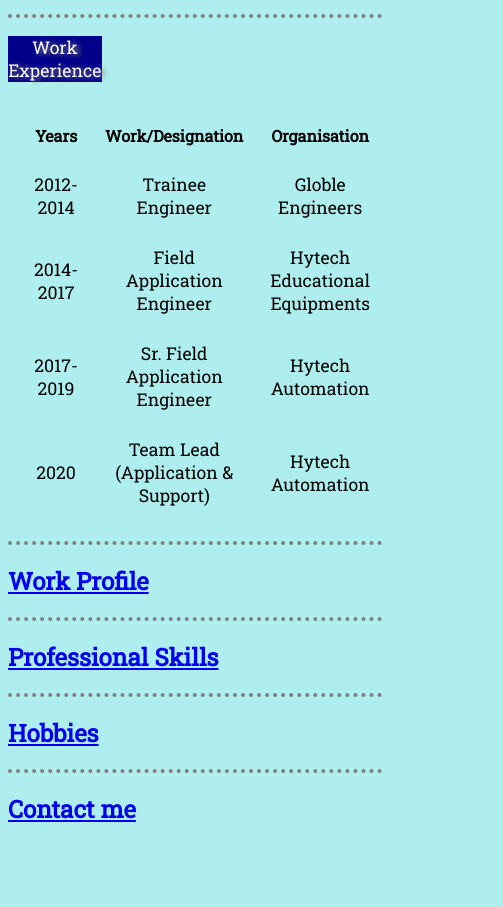
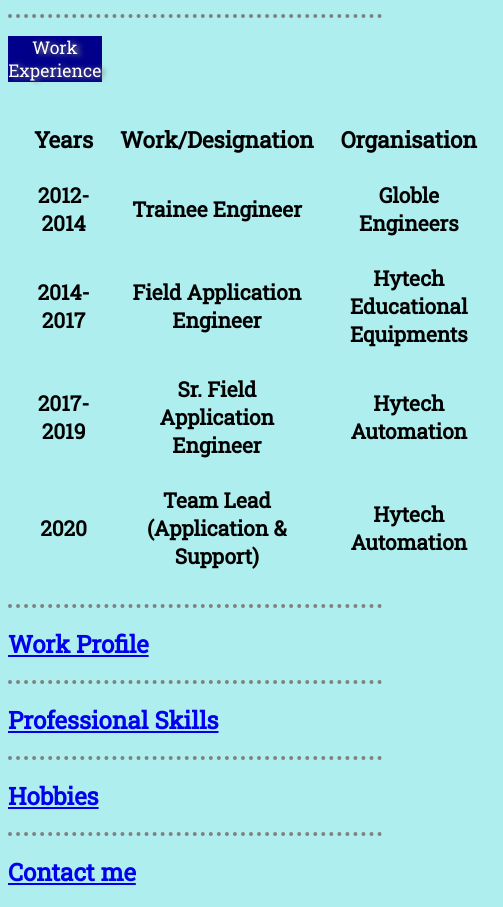
Before and after one commit to Taufiq1990/cv, a plain HTML site: page index.html in a window 390 px wide. Shown: the part 1020-1927 px from the top of the page, 503 px wide, since content can reach past the window. Before the commit the page ends 1864 px from the top, so only its background shows below. Drawn offline with Linux system fonts and the light colour scheme.

Commit message:
Add files via upload

```diff
--- a/css/styles.css
+++ b/css/styles.css
@@ -25,7 +25,6 @@ img:hover {
   background-color: gold;
 }
 p {
-
   text-shadow: 4px 1.4px 5px grey;
 }
 hr {
@@ -82,8 +81,14 @@ font-family: 'Roboto Slab', serif;
   .tdata{
      font-family: 'Roboto Slab', serif;
      text-align: center;
-     font-size: 1.1rem;
-     font-weight: 500;
+     font-size: 1.3rem;
+     font-weight: 600;
+  }
+  .thead{
+    font-family: 'Roboto Slab', serif;
+    text-align: center;
+    font-size: 1.4rem;
+    font-weight: 700;
   }
   p{
     font-family: 'Roboto Slab', serif;
```
Also changed, not shown: index.html (+2 -2 lines).
